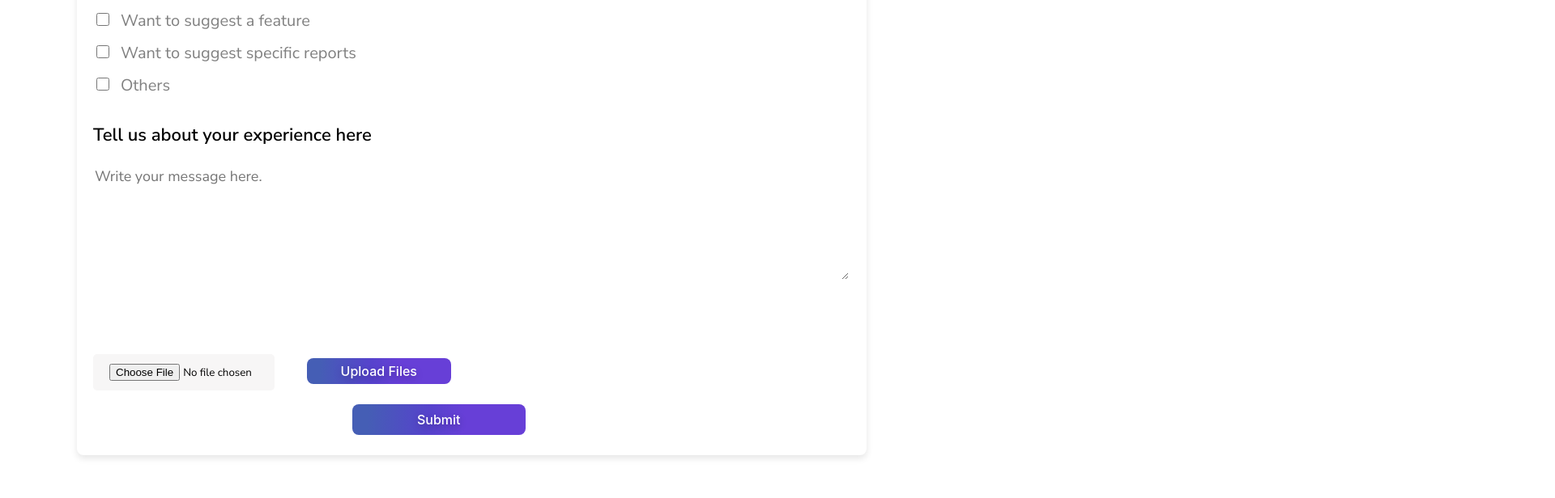
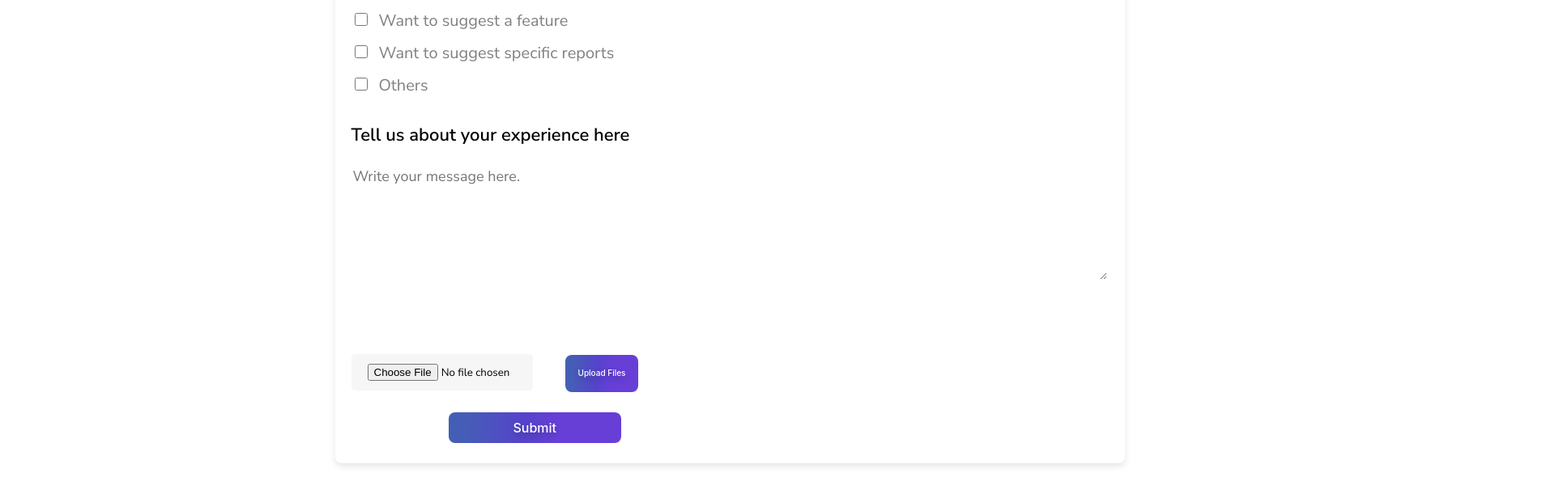
Before and after one commit to shashank-mishra14/TheVCProj, a React (Create React App) app: page /contact in a window 1280 px wide. Shown: the part 646-1262 px from the top of the page at 81% size, 1920 px wide, since content can reach past the window. Built offline with nearby package versions, Linux system fonts and the light colour scheme; a web font is replaced by a local one.

Commit message:
changes in ui of contact page

```diff
--- a/src/components/contactpage/Contact.css
+++ b/src/components/contactpage/Contact.css
@@ -285,8 +285,52 @@
       padding: 0 2.6rem;
     }
 }
-
-
+.container-right {
+    flex: 1 1;
+    justify-content: center;
+    align-items: center;
+    margin-top: 10px;
+    margin-bottom: 100px;
+    /* margin-right: 120px; */
+    margin-left: 642px;
+    /* border-radius: 8px; */
+    /* width: 100%; */
+    /* height: 101%; */
+    /* float: left; */
+    /* box-sizing: border-box; */
+    /* box-shadow: 0 4px 8px rgba(0, 0, 0, 0.1); */
+    background-color: white;
+    /* padding-right: 20px; */
+    /* border-color: black; */
+}
+.submitbutton{
+    margin-left: 120px;
+}
+.uploadbutton {
+    background-image: linear-gradient(92.88deg, #455EB5 9.16%, #5643CC 43.89%, #673FD7 64.72%);
+    border-radius: 8px;
+    border-style: none;
+    box-sizing: border-box;
+    padding-top: 20px;
+    padding-bottom: 15px;
+    margin-bottom: 25px;
+    margin-left: 20px;
+    color: #FFFFFF;
+    cursor: pointer;
+    flex-shrink: 0;
+    font-family: "Inter UI", "SF Pro Display", -apple-system, BlinkMacSystemFont, "Segoe UI", Roboto, Oxygen, Ubuntu, Cantarell, "Open Sans", "Helvetica Neue", sans-serif;
+    font-size: 10px;
+    font-weight: 500;
+    height: 2rem;
+    padding: 1rem;
+    padding-bottom: 30px;
+    text-align: center;
+    text-shadow: rgba(0, 0, 0, 0.25) 0 3px 8px;
+    transition: all .5s;
+    user-select: none;
+    -webkit-user-select: none;
+    touch-action: manipulation;
+}
 .checklistBox{
     padding-top: 10px;
     font-size: 20px;
```
